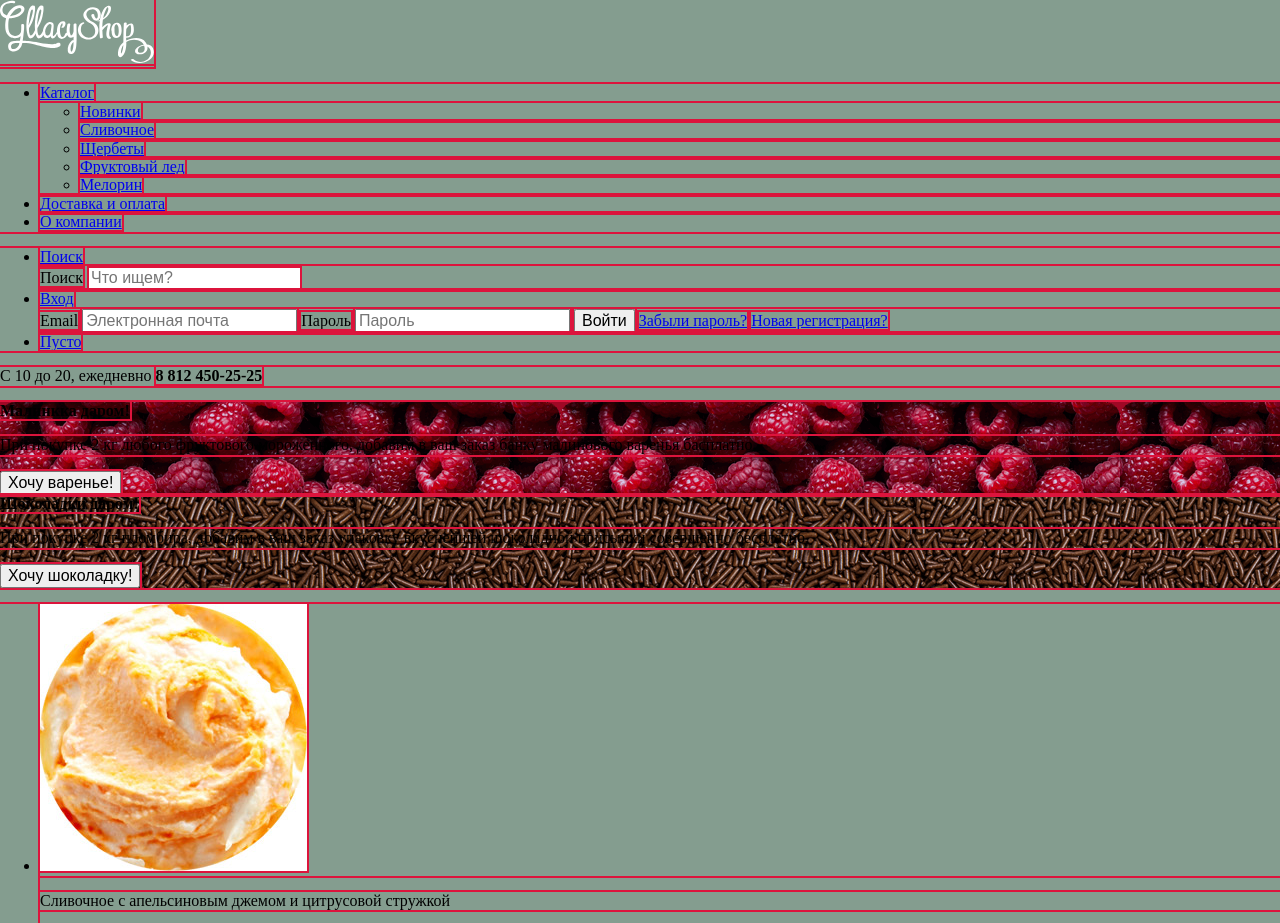
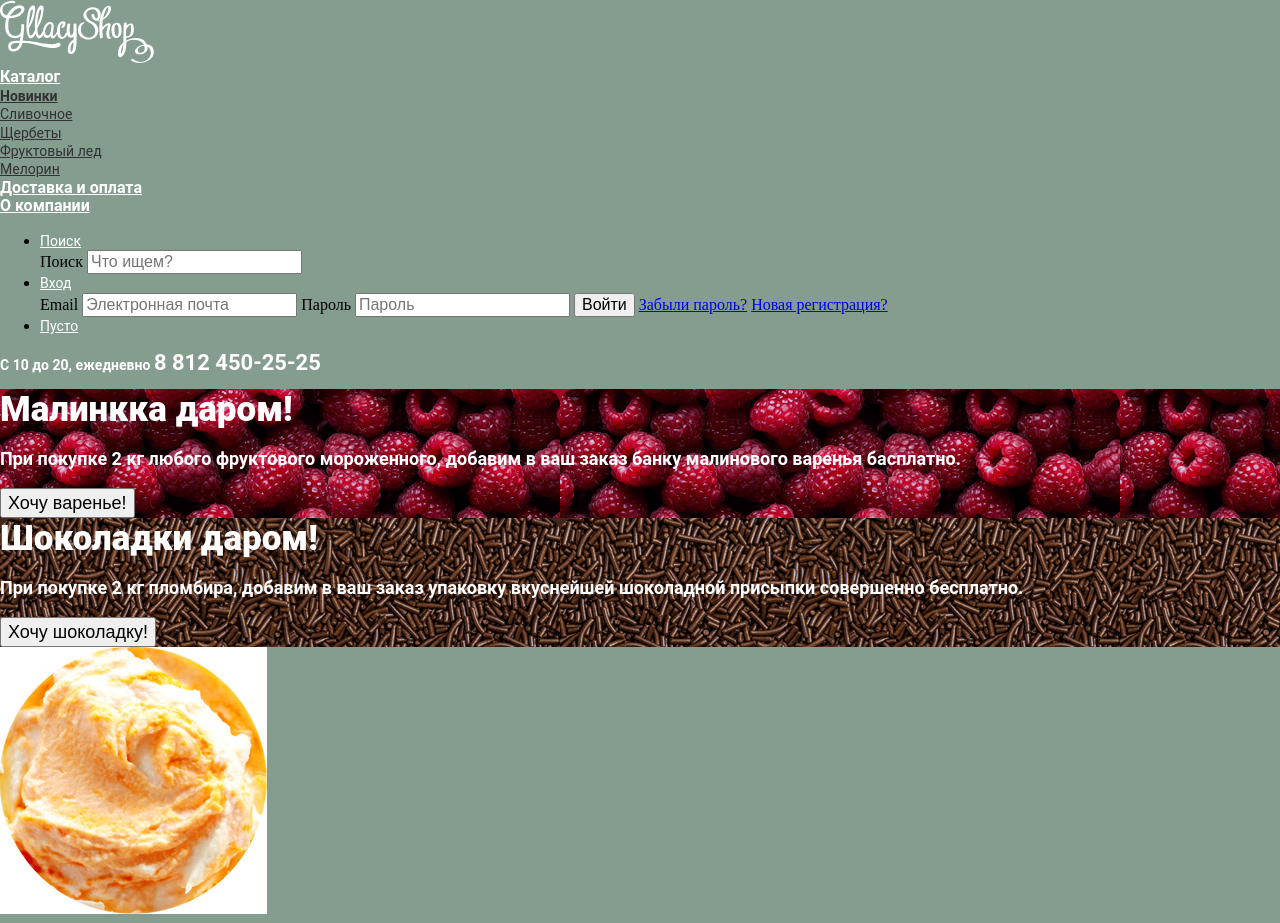
Before and after one commit to Dmitry-Skladchikov/517487-gllacy, a plain HTML site: page index.html in a window 1280 px wide. Shown: the top 923 px of the page. Drawn offline with Linux system fonts and the light colour scheme.

Commit message:
Базовая стилизация
Успел подключить стили текста до раздела "О нашей компании". формы не трогал

```diff
--- a/css/style.css
+++ b/css/style.css
@@ -1,30 +1,164 @@
+@font-face {
+  font-family: "roboto"
+  src: url("../web/roboto.woff2") format=("woff2"),
+       url("../web/roboto.woff") format=("woff");
+  font-weight: normal;
+  font-style: normal;
+}
+
+@font-face {
+  font-family: "roboto"
+  src: url("../web/robotobold.woff2") format=("woff2"),
+       url("../web/robotobold.woff") format=("woff");
+  font-weight: bold;
+  font-style: normal;
+}
+
+@font-face {
+  font-family: "roboto"
+  src: url("../web/robotomedium.woff2") format=("woff2"),
+       url("../web/robotomedium.woff") format=("woff");
+  font-weight: medium;
+  font-style: normal;
+}
+
 body {
   padding: 0;
   margin: 0;
   background-color: #849d8f;
 }
-body *{
+
+body {
   outline: 2px solid crimson;
 }
+.main-navigation .main-menu,
+.main-navigation .main-menu .sub-menu {
+  list-style: none;
+  margin: 0;
+  padding: 0;
+}
+ .main-menu .main-menu-item a {
+  font-family: "roboto";
+  font-weight: bold;
+  font-size: 16px;
+  line-height: 18px;
+  color: #ffffff;
+}
+.sub-menu .sub-menu-item .sub-menu-link {
+  font-family: "roboto";
+  font-weight: normal;
+  font-size: 14px;
+  line-height: 16px;
+  color: #323232;
+}
+.sub-menu .sub-menu-item:first-child .sub-menu-link {
+  font-family: "roboto";
+  font-weight: bold;
+  font-size: 14px;
+  line-height: 16px;
+  color: #323232;
+}
+
+.user-menu .user-menu-item>a {
+  font-family: "roboto";
+  font-weight: medium;
+  font-size: 14px;
+  line-height: 16px;
+  color: #ffffff;
+}
+
+.main-header-shedule {
+  font-family: "roboto";
+  font-weight: bold;
+  font-size: 14px;
+  line-height: 16px;
+  color: #ffffff;
+}
+
+.main-header-shedule .main-header-phone {
+  font-family: "roboto";
+  font-weight: bold;
+  font-size: 22px;
+  line-height: 24px;
+  color: #ffffff;
+}
+
 .half-wrapper.sales-block-raspberries {
   background-color: #a10825;
   background-image: url("../img/raspberries-background.png");
+  font-family: "roboto";
+  font-weight: bold;
+  font-size: 18px;
+  line-height: 22px;
+  color: #ffffff;
 }
+
 .half-wrapper.sales-block-chocolate {
   background-color: #40261a;
-  background-image: url("../img/chocolate-background.png")
+  background-image: url("../img/chocolate-background.png");
+  font-family: "roboto";
+  font-weight: bold;
+  font-size: 18px;
+  line-height: 22px;
+  color: #ffffff;
 }
+
+.sales-block-raspberries b,
+.sales-block-chocolate b  {
+  font-size: 35px;
+  line-height: 41px;
+}
+.sales-block-raspberries .raspberries-btn,
+.sales-block-chocolate .chocolate-btn {
+  line-height: 24px;
+}
+
+.product-section .product-block {
+    list-style: none;
+    padding: 0;
+    margin: 0;
+}
+
+
+.product-block .product-item {
+  font-family: "roboto";
+  font-weight: bold;
+  color: #ffffff;
+}
+.product-block .product-item .product-item-name {
+  font-weight: medium;
+  font-size: 16px;
+  line-height: 22px;
+}
+
+.product-block .product-item .product-item-price {
+  font-size: 45px;
+  line-height: 45px;
+}
+.product-item-price .product-item-price-smaller {
+  font-size: 30px;
+}
+.quick-view-btn {
+  font-size: 18px;
+  line-height: 24px;
+  color: #ffffff;
+}
+
+
 .about-us {
   background-color: #efe5d0;
   background-image: url("../img/waffle-background.jpg")
 }
+
 .half-wrapper.blog {
   background-color: #ffffff;
   background-image: url("../img/strawberry-background.png");
 }
+
 .half-wrapper.email {
   background: #f8f7f4;
 }
+
 .map-block {
   border-color: #e9e2c7;
   background-image: url("../img/map-image.jpg")
--- a/index.html
+++ b/index.html
@@ -61,7 +61,7 @@
 
         <p class="main-header-shedule">
           C 10 до 20, ежедневно
-          <b class="main-header-phone">8 812 450-25-25</b>
+          <span class="main-header-phone">8 812 450-25-25</span>
         </p>
       </header>
 
```
Also changed, not shown: web/roboto.woff (added), web/roboto.woff2 (added), web/robotobold.woff (added), web/robotobold.woff2 (added), web/robotomedium.woff (added), web/robotomedium.woff2 (added).
